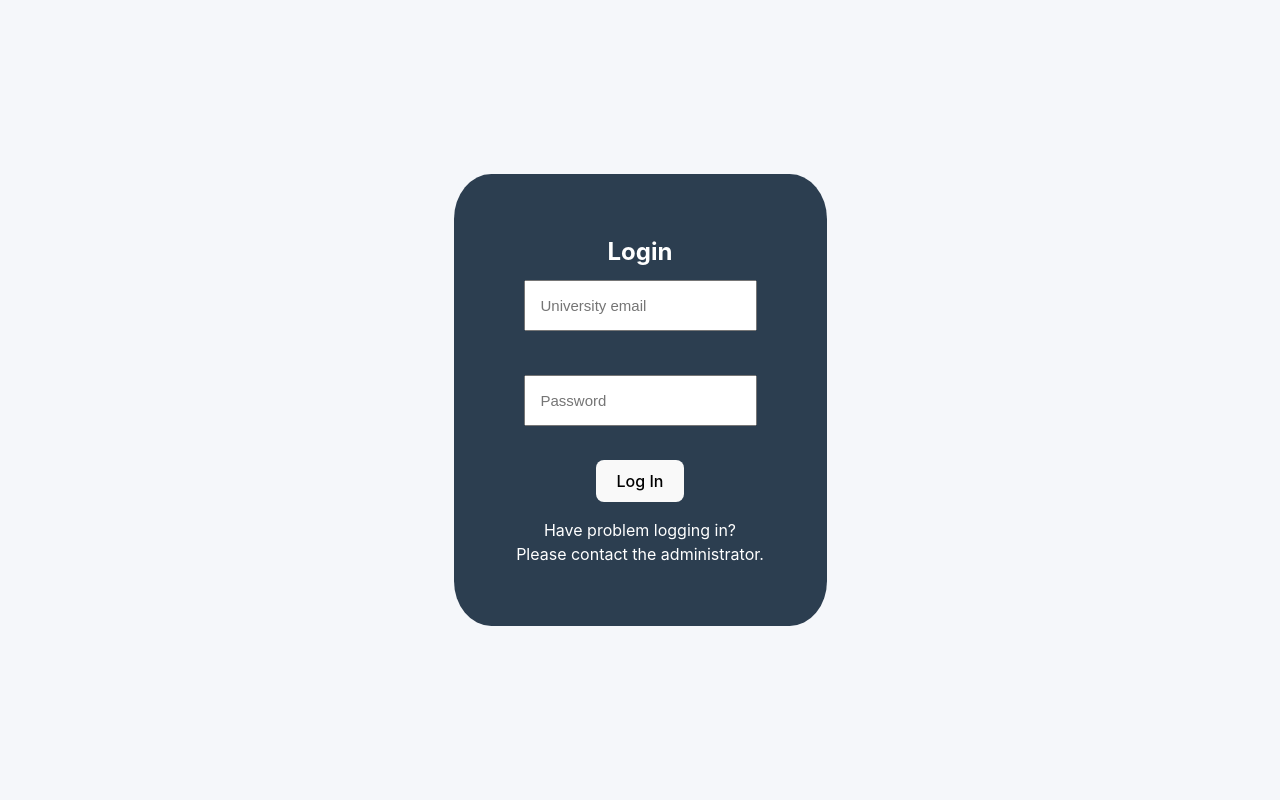
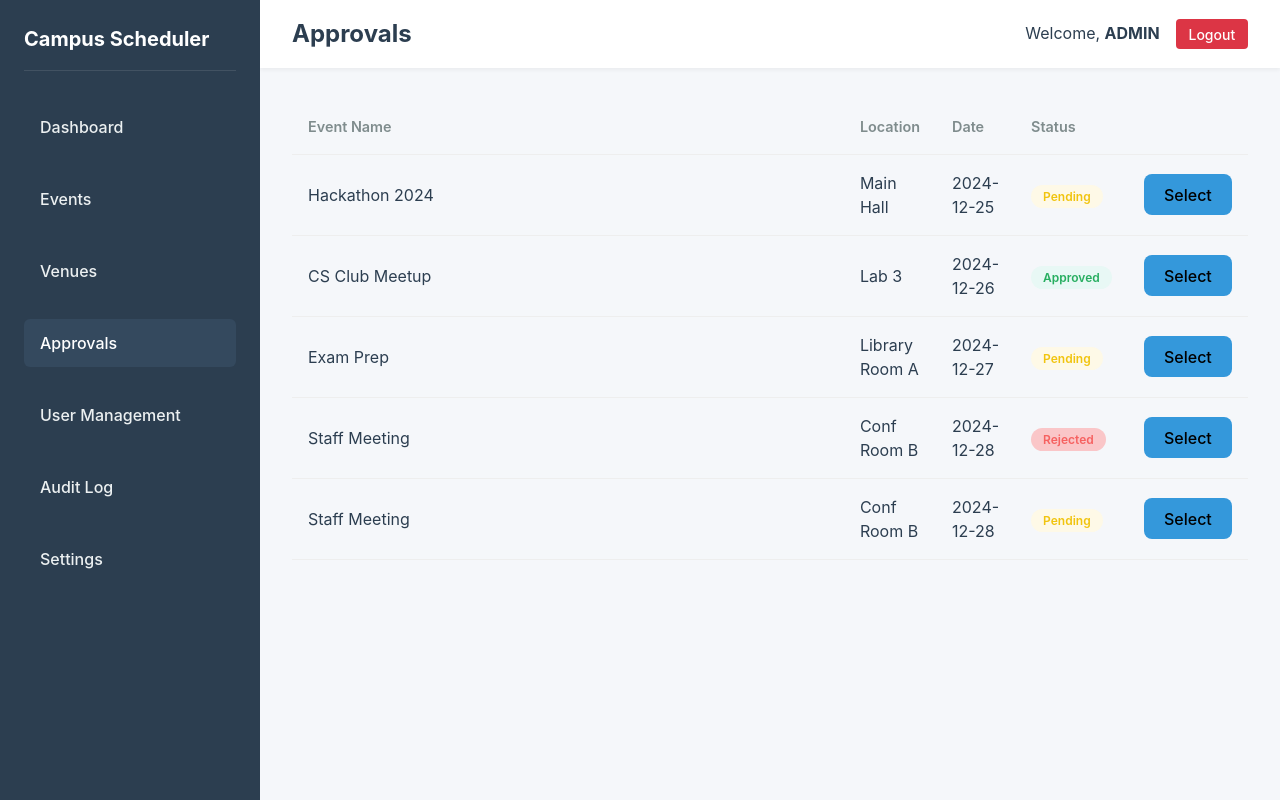
Before and after one commit to ErixTheUncoder/Campus_Event_Scheduling_and_Space_Management_System, a React (Vite) app in the folder vite-project/: page /approvals in a window 1280 px wide. Before the commit this address led to /login. Built offline with nearby package versions, Linux system fonts and the light colour scheme; no server answers.

Commit message:
Add Audit Log component and update Sidebar for role-based access

```diff
--- a/vite-project/src/App.jsx
+++ b/vite-project/src/App.jsx
@@ -11,9 +11,10 @@ import AddEventForm from './component/AddEventForm';
 import Approval from './component/Approval';
 import Venue from './component/Venue';
 import UserManagement from './component/UserManagement';
+import AuditLog from './component/AuditLog';
 
 function App() {
-  const [user, setUser] = useState(null);
+  const [user, setUser] = useState({name: 'ADMIN',user_role: "Admin"}); //CHANGE THIS TO ENABLE LOGIN
   const [loading, setLoading] = useState(true);
 
   // Load user from localStorage on app mount
@@ -122,6 +123,15 @@ function App() {
           }
         />
 
+        {/* Audit Log - Only for Admin */}
+        <Route
+          path="/audit-log"
+          element={
+            <ProtectedRoute allowedRoles={['Admin']}>
+              <AuditLog />
+            </ProtectedRoute>
+          }
+        />
 
         <Route path="/settings" element={<PlaceholderContent title="Settings" />} />
 
--- /dev/null
+++ b/vite-project/src/component/AuditLog.jsx
@@ -0,0 +1,149 @@
+import { useState, useEffect} from "react";
+
+// Dummy data placeholder in case database doesn't connect
+const tempDummyData = [
+  {
+    audit_id: 1,
+    user_id: 2,
+    action_type: "APPROVE_BOOKING",
+    action_date_time: "2026-01-20T10:30:00",
+    entity_type: "booking_request",
+    entity_id: 5,
+    old_value: "pending",
+    new_value: "approved"
+  },
+  {
+    audit_id: 2,
+    user_id: 1,
+    action_type: "CREATE_EVENT",
+    action_date_time: "2026-01-21T14:15:00",
+    entity_type: "event_request",
+    entity_id: 10,
+    old_value: null,
+    new_value: "pending"
+  },
+  {
+    audit_id: 3,
+    user_id: 2,
+    action_type: "UPDATE_VENUE",
+    action_date_time: "2026-01-22T09:00:00",
+    entity_type: "venue",
+    entity_id: 3,
+    old_value: "available",
+    new_value: "unavailable"
+  }
+];
+
+function AuditLog(){
+  // 1. Prepare the memory (State)
+  const [auditLogs, setAuditLogs] = useState([]);
+  const [loading, setLoading] = useState(true);
+  const [error, setError] = useState(null);
+
+  // 2. The Trigger (Effect)
+  useEffect(() => {
+    const fetchAuditLogs = async () => {
+      try {
+        setError(null);
+
+        // --- STEP A: The Request ---
+        const response = await fetch('/api/audit', {
+          method: 'GET',
+          headers: {
+            'Content-Type': 'application/json',
+          },
+        });
+
+        // --- STEP B: The Guard ---
+        if (!response.ok) {
+          throw new Error(`HTTP Error! Status: ${response.status}`);
+        }
+
+        // --- STEP C: The Parse ---
+        const result = await response.json();
+
+        // --- STEP D: The Update ---
+        setAuditLogs(result.audit_logs || []);
+
+      } catch (err) {
+        // --- STEP E: The Safety Net ---
+        // Use dummy data if database connection fails
+        console.warn("Failed to fetch audit logs, using dummy data:", err);
+        setAuditLogs(tempDummyData);
+        setError(err.message);
+      } finally {
+        // --- STEP F: The Cleanup ---
+        setLoading(false);
+      }
+    };
+
+    fetchAuditLogs();
+
+  }, []); // Run only once on mount
+
+  // Loading state
+  if (loading) {
+    return <div>Loading audit logs...</div>;
+  }
+
+  // Format date and time for display
+  const formatDateTime = (dateTimeString) => {
+    if (!dateTimeString) return 'N/A';
+    const date = new Date(dateTimeString);
+    return date.toLocaleString('en-US', {
+      year: 'numeric',
+      month: 'short',
+      day: 'numeric',
+      hour: '2-digit',
+      minute: '2-digit'
+    });
+  };
+
+  return (
+    <>
+      {error && (
+        <div style={{ color: 'orange', marginBottom: '10px' }}>
+          Note: Using sample data (database connection issue)
+        </div>
+      )}
+
+      <table>
+        <thead>
+          <tr>
+            <th>Audit ID</th>
+            <th>User ID</th>
+            <th>Action Type</th>
+            <th>Date & Time</th>
+            <th>Entity Type</th>
+            <th>Entity ID</th>
+            <th>Old Value</th>
+            <th>New Value</th>
+          </tr>
+        </thead>
+        <tbody>
+          {/* 3. The Map */}
+          {auditLogs.length === 0 ? (
+            <tr>
+              <td colSpan="8" style={{ textAlign: 'center' }}>No audit logs found</td>
+            </tr>
+          ) : (
+            auditLogs.map((log) => (
+              <tr key={log.audit_id}>
+                <td>{log.audit_id}</td>
+                <td>{log.user_id || 'N/A'}</td>
+                <td>{log.action_type}</td>
+                <td>{formatDateTime(log.action_date_time)}</td>
+                <td>{log.entity_type}</td>
+                <td>{log.entity_id || 'N/A'}</td>
+                <td>{log.old_value || '-'}</td>
+                <td>{log.new_value || '-'}</td>
+              </tr>
+            ))
+          )}
+        </tbody>
+      </table>
+    </>
+  );
+}
+
+export default AuditLog;
--- a/vite-project/src/component/Sidebar.jsx
+++ b/vite-project/src/component/Sidebar.jsx
@@ -8,6 +8,7 @@ const Sidebar = ({ user }) => {
     { name: 'Venues', path: '/venues', roles: ['Admin', 'Event Organizer', 'Student'] },
     { name: 'Approvals', path: '/approvals', roles: ['Admin'] },
     { name: 'User Management', path: '/users', roles: ['Admin'] },
+    { name: 'Audit Log', path: '/audit-log', roles: ['Admin'] },
     { name: 'Settings', path: '/settings', roles: ['Admin', 'Event Organizer', 'Student'] }
   ];
 
```
